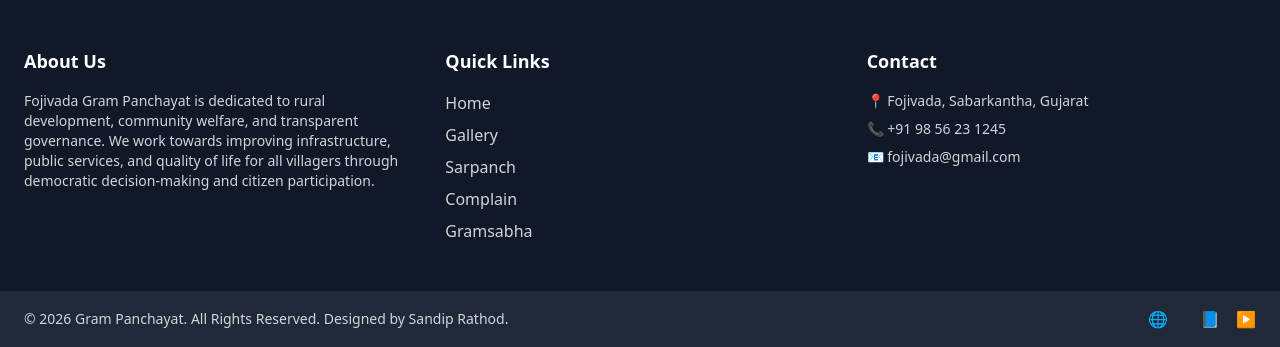
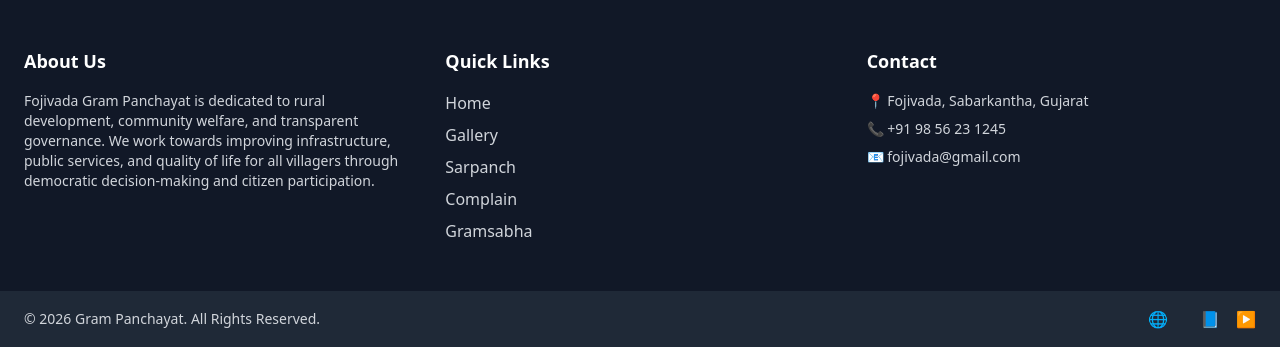
Before and after one commit to Sandip-2006/online-gram-panchayat, a Django app: page /about/ in a window 1280 px wide. Shown: the part 1275-1622 px from the top of the page. Run offline with Django 5.2, Linux system fonts and the light colour scheme; style sheets or scripts are compiled from the project's sources; some libraries are stand-ins or nearby versions.

Commit message:
Final CI/CD fix

```diff
--- a/gram_panchayat/templates/layout.html
+++ b/gram_panchayat/templates/layout.html
@@ -546,7 +546,7 @@
     <div class="bg-gray-800 py-4">
       <div class="container mx-auto px-6 flex justify-between items-center">
         <p class="text-sm">
-          © {% now 'Y' %} Gram Panchayat. All Rights Reserved. Designed by Sandip Rathod.
+          © {% now 'Y' %} Gram Panchayat. All Rights Reserved.
         </p>
         <div class="flex space-x-4">
           <a href="#" class="hover:text-white">🌐</a>
```
Also changed, not shown: .github/workflows/django-cd.yml.
